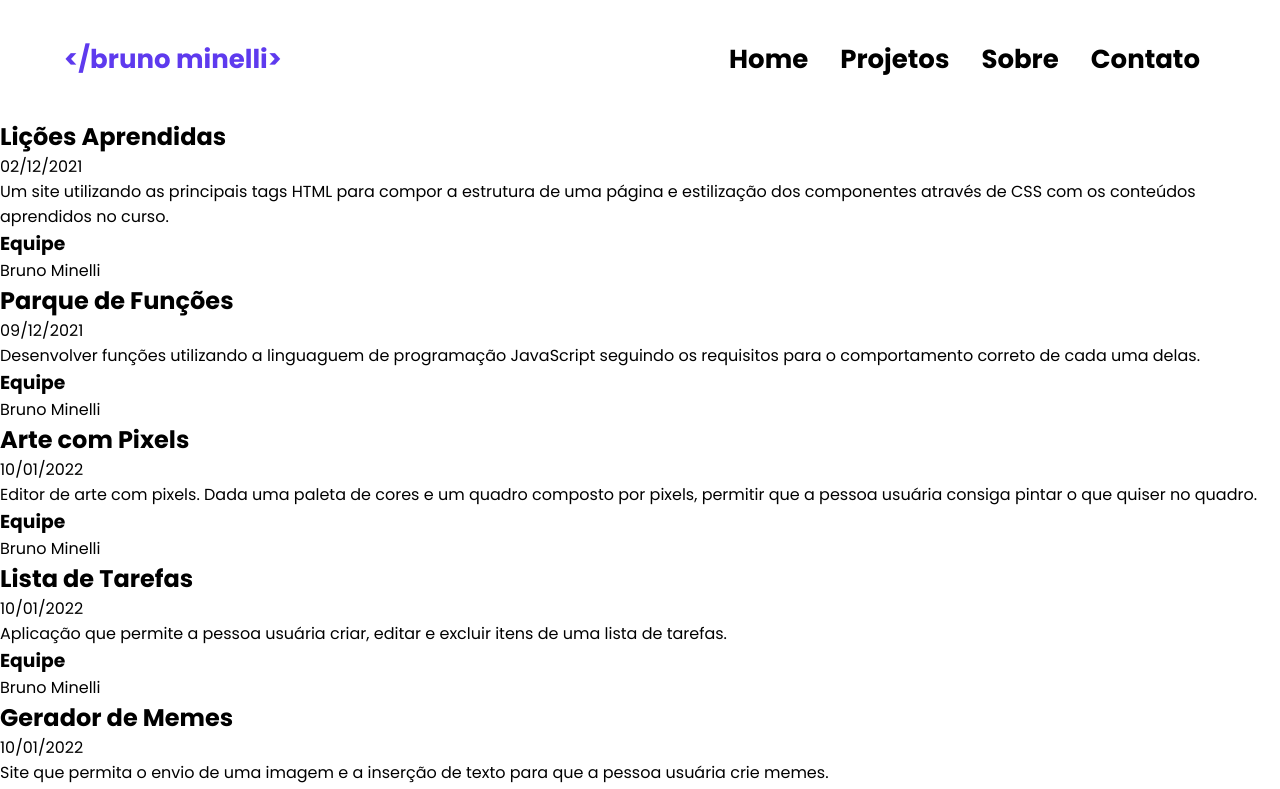
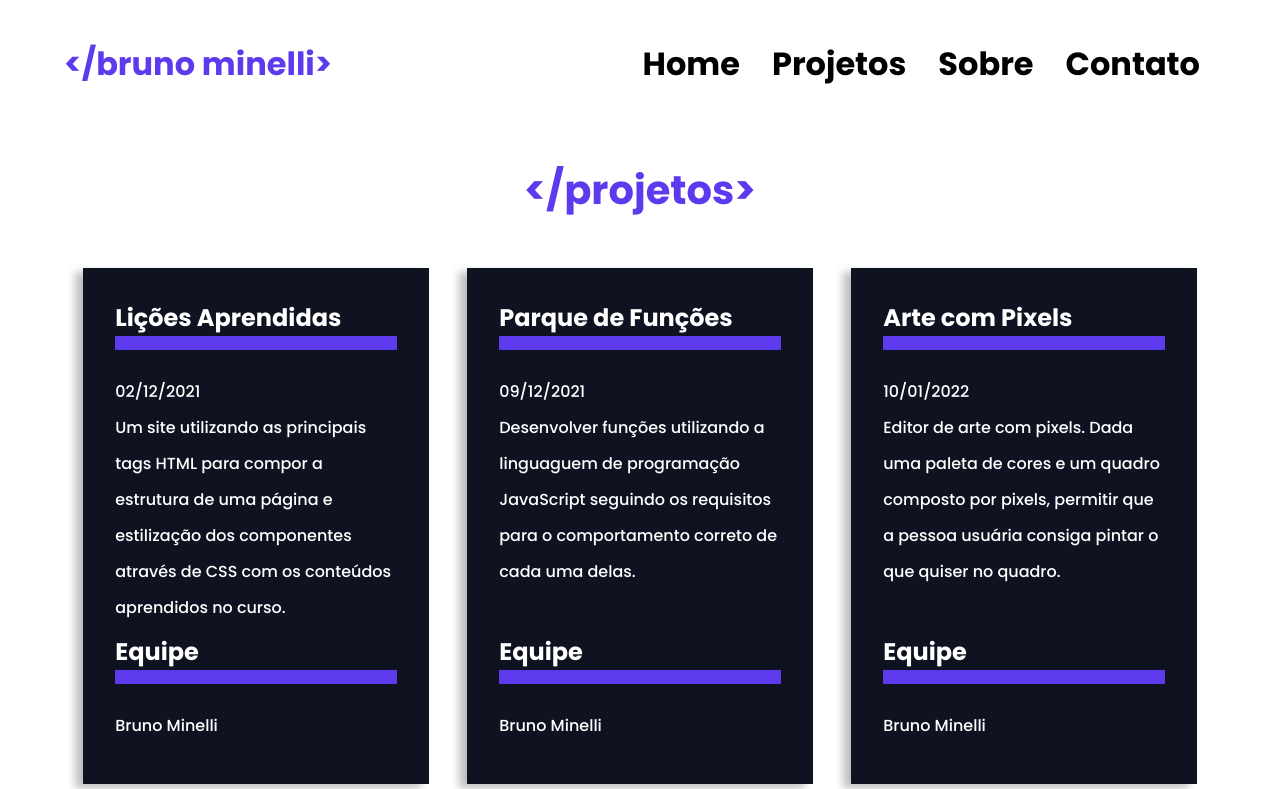
Before and after one commit to obrunominelli/obrunominelli.github.io, a React (Create React App) app: page /projects in a window 1280 px wide. Shown: the top 789 px of the page. Built offline with nearby package versions, Linux system fonts and the light colour scheme.

Commit message:
Ajustes de CSS e criacao do módulo CSS Projects.

```diff
--- a/src/pages/Projects.js
+++ b/src/pages/Projects.js
@@ -2,30 +2,30 @@ import{ Component } from 'react';
 import Footer from '../components/Footer';
 import Header from '../components/Header';
 import { projects } from '../data/projects';
+import styles from '../styles/Projects.module.css';
 
 class Projects extends Component {
   render() {
     return (
       <>
         <Header />
-          <main>
-            <article>
+          <main className={ styles.container_projects }>
+            <h1>{'</projetos>'}</h1>
             {
               projects.map((project) => (
-                  <section key={project.title}>
-                    <div>
+                <section key={project.title} className={ styles.project_card }>
+                  <div className={ styles.project_info }>
                     <h2>{project.title}</h2>
                     <p>{project.deadline}</p>
                     <p>{project.description}</p>
                   </div>
-                    <div>
+                  <div className={ styles.project_team }>
                     <h3>Equipe</h3>
                     {project.team.map((member) => <p key={ member }>{member}</p>)}
                   </div>
                 </section>
               ))
             }
-            </article>
           </main>
         <Footer />
       </>
--- a/src/styles/Footer.module.css
+++ b/src/styles/Footer.module.css
@@ -4,4 +4,5 @@
   justify-content: center;
   padding: 2rem 4rem;
   color: var(--text-color-light-grey);
+  font-size: 1.25rem;
 }
--- a/src/styles/Header.module.css
+++ b/src/styles/Header.module.css
@@ -6,7 +6,7 @@
 }
 
 .header > h1 {
-  font-size: 26px;
+  font-size: 2rem;
   color: var(--primary-color);
 }
 
@@ -20,7 +20,7 @@
   margin: 0.5rem 1rem;
   text-decoration: none;
   font-weight: bold;
-  font-size: 26px;
+  font-size: 2rem;
   color: var(--text-color-auto);
   transition: 1s;
 }
--- a/src/styles/Home.module.css
+++ b/src/styles/Home.module.css
@@ -73,7 +73,7 @@
   align-items: center;
   background-color: var(--primary-dark-color);
   padding: 2rem 4rem;
-  color: var(--white);
+  color: var(--text-color-white);
 }
 
 .container_about > section > h1 {
@@ -149,7 +149,7 @@
   border-bottom: 0.875rem solid var(--primary-dark-color);
   font-size: 2.5rem;
   margin-bottom: 2rem;
-  color: var(--white);
+  color: var(--text-color-white);
 }
 
 .container_contact > section > p {
@@ -158,7 +158,7 @@
   font-size: 1.5rem;
   line-height: 2.25rem;
   margin-bottom: 0.5rem;
-  color: var(--white);
+  color: var(--text-color-white);
 }
 
 .container_contact_block {
@@ -202,13 +202,13 @@ figure {
 }
 
 .btn_purple {
-  color: var(--white);
+  color: var(--text-color-white);
   background-color: var(--primary-color);
 }
 
 .btn_white {
   color: var(--text-color-auto);
-  background-color: var(--white);
+  background-color: var(--text-color-white);
   width: 100%;
 }
 
@@ -217,7 +217,7 @@ figure {
   align-items: center;
   justify-content: space-evenly;
   text-decoration: none;
-  color: var(--white);
+  color: var(--text-color-white);
   font-style: normal;
   font-weight: 500;
   font-size: 1.5rem;
--- /dev/null
+++ b/src/styles/Projects.module.css
@@ -0,0 +1,45 @@
+.container_projects {
+  display: flex;
+  flex-flow: row wrap;
+  justify-content: space-around;
+  margin: 2rem 4rem;
+}
+
+.container_projects > h1 {
+  width: 100%;
+  text-align: center;
+  color: var(--primary-color);
+  font-size: 2.5rem;
+  margin-bottom: 2rem;
+}
+
+.project_card {
+  display: flex;
+  flex-direction: column;
+  justify-content: space-between;
+  background-color: var(--primary-dark-color);
+  box-shadow: -0.5rem 0.25rem 0.5rem #00000040;
+  width: 30%;
+  margin: 1rem;
+  padding: 2rem;
+}
+
+.project_info,
+.project_team {
+  display: flex;
+  flex-direction: column;
+  color: var(--text-color-white);
+  font-style: normal;
+  font-weight: 500;
+  font-size: 1rem;
+  line-height: 2.25rem;
+  margin-bottom: 0.5rem;
+}
+
+.project_info > h2,
+.project_team > h3 {
+  border-bottom: 0.875rem solid var(--primary-color);
+  margin-bottom: 1.5rem;
+  font-size: 1.5rem;
+  color: var(--text-color-white);
+}
--- a/src/styles/reset.css
+++ b/src/styles/reset.css
@@ -16,5 +16,5 @@
   --text-color-auto: #000000;
   --text-color-grey: #696969;
   --text-color-light-grey: #BFB8B8;
-  --white: #FFFFFF;
+  --text-color-white: #FFFFFF;
 }
```
Lines whose indentation alone changed are shown as unchanged.
